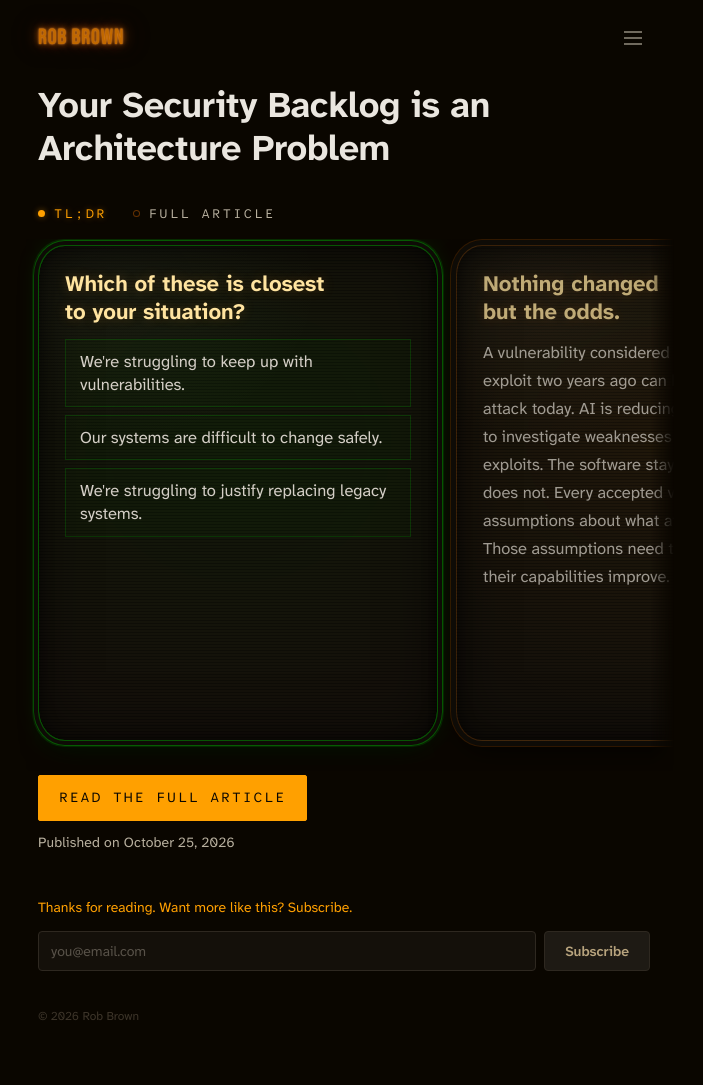
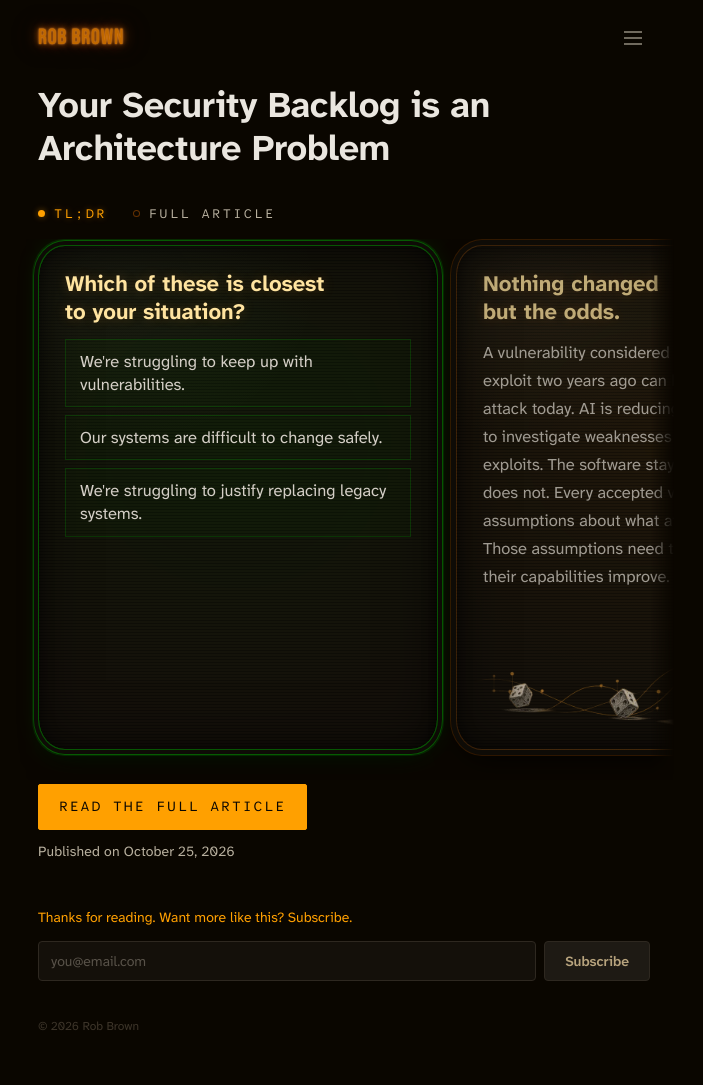
Before and after one commit to RobBrown/robisit, a Jekyll site: the page built from _articles/security-cost-of-hard-to-change-software.md, in a window 1280 px wide. Shown: the whole page, without its empty margins (296-999 px from the left). Built offline with Jekyll 4.4.1, drawn with Linux system fonts in a browser that asks for light colours.

Commit message:
feat(cards): decorative art at the foot of the risk and exposure cards
An insight can name an art image; it sits at the foot of the glass in the
room the rail already leaves, faded at its edges, and never grows a card.

```diff
--- a/_articles/security-cost-of-hard-to-change-software.md
+++ b/_articles/security-cost-of-hard-to-change-software.md
@@ -29,6 +29,7 @@
   insights:
     - id: risk
       title: "Nothing changed but the odds."
+      art: /assets/cards/security-cost-of-hard-to-change-software/risk.webp
       body: |
         A vulnerability considered too difficult to exploit two years ago
         can become a practical attack today. AI is reducing the effort
--- a/_includes/insight-cards.html
+++ b/_includes/insight-cards.html
@@ -41,12 +43,18 @@
         <button type="button" class="ic-play" aria-pressed="false" aria-label="Read this card aloud" hidden><svg class="ic-i-play" viewBox="0 0 24 24" aria-hidden="true" focusable="false"><path d="M8.5 5.8v12.4L18.2 12z"/></svg><svg class="ic-i-pause" viewBox="0 0 24 24" aria-hidden="true" focusable="false"><path d="M7 5.5h3.4v13H7zM13.6 5.5H17v13h-3.4z"/></svg></button>
         <h2 class="ic-title">{{ ic_narr_title }}</h2>
         <p class="ic-body">{{ ic_narr_body }}</p>
+        {%- if i.art %}
+        <img class="ic-art" src="{{ i.art | relative_url }}" alt="" width="960" height="320" loading="lazy" decoding="async">
+        {%- endif %}
       </div>
       {%- else %}
       <div class="ic-card ic-insight" role="group" aria-roledescription="card" aria-label="{{ forloop.index }} of {{ ic_total }}" data-id="{{ id | escape }}">
         <div class="ic-n" aria-hidden="true">{{ forloop.index }}/{{ ic_total }}</div>
         <h2 class="ic-title">{{ i.title | escape }}</h2>
         <p class="ic-body">{{ i.body | strip | escape }}</p>
+        {%- if i.art %}
+        <img class="ic-art" src="{{ i.art | relative_url }}" alt="" width="960" height="320" loading="lazy" decoding="async">
+        {%- endif %}
       </div>
       {%- endif %}
       {%- endfor %}
--- a/assets/css/insight-cards.css
+++ b/assets/css/insight-cards.css
@@ -168,6 +168,18 @@
 }
 .ic-resolves{color:var(--ic-ink-soft)}
 
+/* Card art: an etched sketch at the foot of the glass, decorative. It takes
+   the room the rail leaves under a short card (margin-top:auto), reaches into
+   the side padding, and fades out at its edges so it reads as part of the
+   screen rather than a picture placed on it. */
+.ic-art{
+  display:block;margin:auto calc(-.5 * var(--ic-pad-x)) -6px;
+  width:calc(100% + var(--ic-pad-x));max-width:none;height:auto;aspect-ratio:3/1;
+  opacity:.78;pointer-events:none;user-select:none;
+  -webkit-mask-image:linear-gradient(90deg,transparent,black 14%,black 86%,transparent);
+  mask-image:linear-gradient(90deg,transparent,black 14%,black 86%,transparent);
+}
+
 @media(min-width:601px){
   /* Fade the clipped neighbours into the page instead of cutting them off. */
   .ic-rail{
```
Also changed, not shown: other parts of _articles/security-cost-of-hard-to-change-software.md (+1 -0 lines), other parts of _includes/insight-cards.html (+2 -0 lines), DECISIONS.md (+7 -0 lines), assets/cards/security-cost-of-hard-to-change-software/exposure.webp (added), assets/cards/security-cost-of-hard-to-change-software/risk.webp (added).
